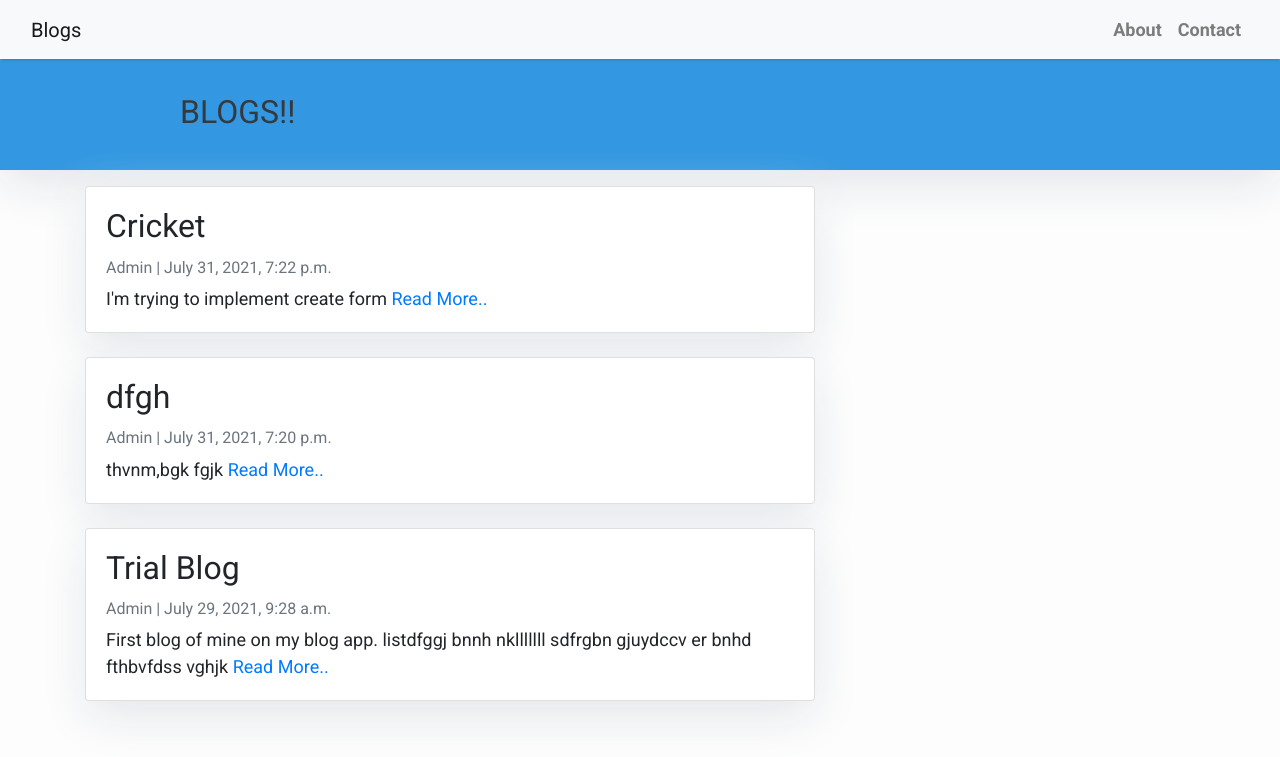
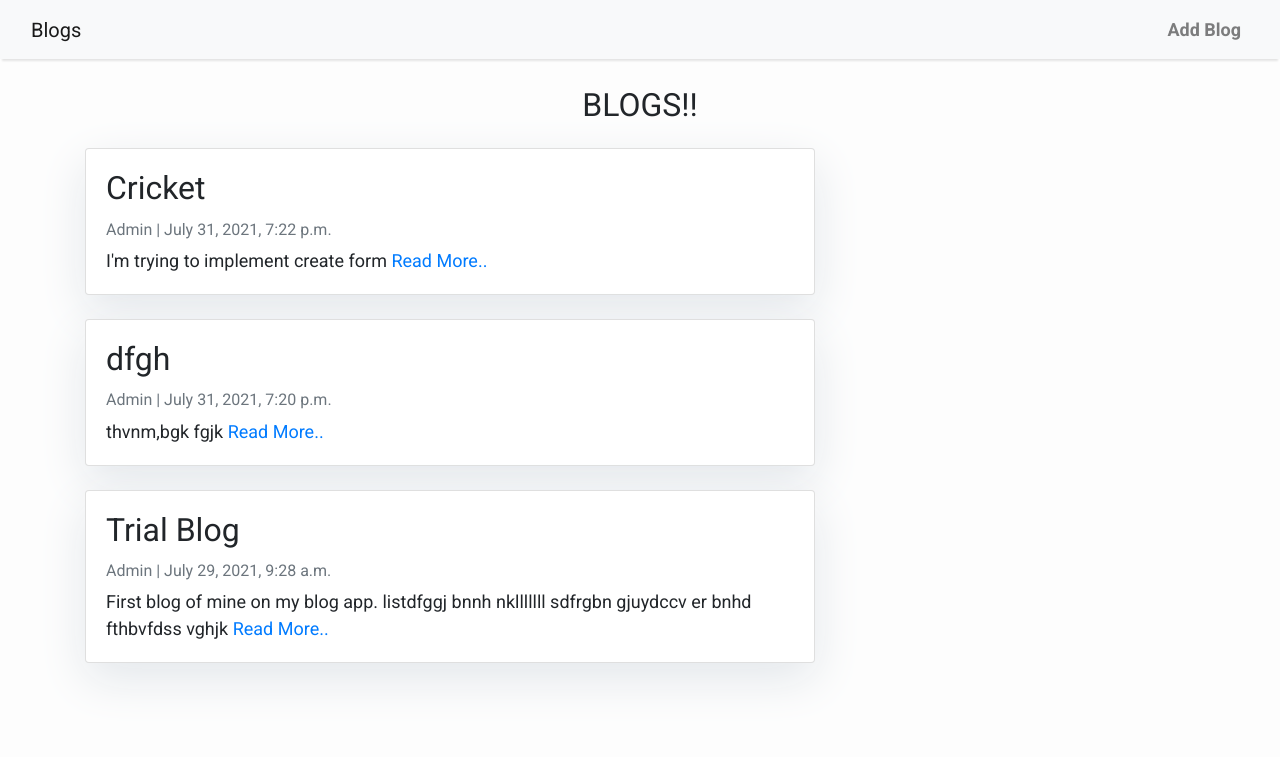
Before and after one commit to shwetaatgit/BlogApp, a Django app: page / in a window 1280 px wide. Shown: the top 757 px of the page. Run offline with Django 3.2, Linux system fonts and the light colour scheme; data comes from the database, SQL or seed files in the repository; both versions use the stored data as it was after the commit; some libraries are stand-ins or nearby versions.

Commit message:
Create form added

```diff
--- a/Blogs/templates/base.html
+++ b/Blogs/templates/base.html
@@ -44,11 +44,11 @@
                 <div class="collapse navbar-collapse" id="navbarResponsive">
                     <ul class="navbar-nav ml-auto">
                         <li class="nav-item text-black">
-                            <a class="nav-link text-black font-weight-bold" href="#">About</a>
+                            <a class="nav-link text-black font-weight-bold" href="{% url 'create_blog' %}">Add Blog</a>
                         </li>
-                        <li class="nav-item text-black">
+                        <!-- <li class="nav-item text-black">
                             <a class="nav-link text-black font-weight-bold" href="#">Contact</a>
-                        </li>
+                        </li> -->
                     </ul>
                 </div>
             </div>
--- a/Blogs/templates/blog_detail.html
+++ b/Blogs/templates/blog_detail.html
@@ -1,4 +1,6 @@
-{% extends 'base.html' %} {% block content %}
+{% extends 'base.html' %}
+
+{% block content %}
 
 <div class="container">
   <div class="row">
--- a/Blogs/templates/home.html
+++ b/Blogs/templates/home.html
@@ -6,7 +6,9 @@
         font-size: 18px;
         background-color: #fdfdfd;
     }
-
+    .centre{
+        text-align: center;
+    }
     .head_text {
         color: white;
     }
@@ -15,23 +17,11 @@
         box-shadow: 0 16px 48px #E3E7EB;
     }
 </style>
+<br>
+<h2 class="centre">BLOGS!! </h2>
 
-<header class="masthead">
-    <div class="overlay"></div>
-    <div class="container">
-        <div class="row">
-            <div class=" col-md-8 col-md-10 mx-auto">
-                <div class="site-heading">
-                    <h2 class=" site-heading my-4 mt-3 text-dark">BLOGS!! </h2>
-                </div>
-            </div>
-        </div>
-    </div>
-</header>
 <div class="container">
     <div class="row">
-        <!-- Blog Entries Column -->
-
         <div class="col-md-8 mt-3 left">
             {% for blog in blog_list %}
             <div class="card mb-4">
--- a/Blogs/urls.py
+++ b/Blogs/urls.py
@@ -4,5 +4,6 @@ from . import views
 
 urlpatterns = [
     path('', views.BlogList.as_view(), name='home'),
+    path('create/', views.createblog, name="create_blog"),
     path('<slug:slug>/', views.BlogDetail.as_view(), name='blog_detail'),
 ]
--- a/Blogs/views.py
+++ b/Blogs/views.py
@@ -1,6 +1,7 @@
-from django.shortcuts import render
+from django.shortcuts import redirect, render
 from django.views import generic
 from .models import blog
+from . import forms
 
 class BlogList(generic.ListView):
     queryset = blog.objects.order_by('-published_on')
@@ -9,3 +10,15 @@ class BlogList(generic.ListView):
 class BlogDetail(generic.DetailView):
     model = blog
     template_name = 'blog_detail.html'
+
+def createblog(request):
+    if request.method=='POST':
+        form= forms.CreateBlog(request.POST, request.FILES)
+        if form.is_valid():
+            instance= form.save(commit=False)
+            instance.author = request.user
+            instance.save()
+            return redirect('home')
+    else:
+        form= forms.CreateBlog()
+    return render(request, 'create_blog.html',{'form':form})
```
Also changed, not shown: Blogs/forms.py (added, +7 -0 lines), Blogs/templates/create_blog.html (added, +14 -0 lines), db.sqlite3.
